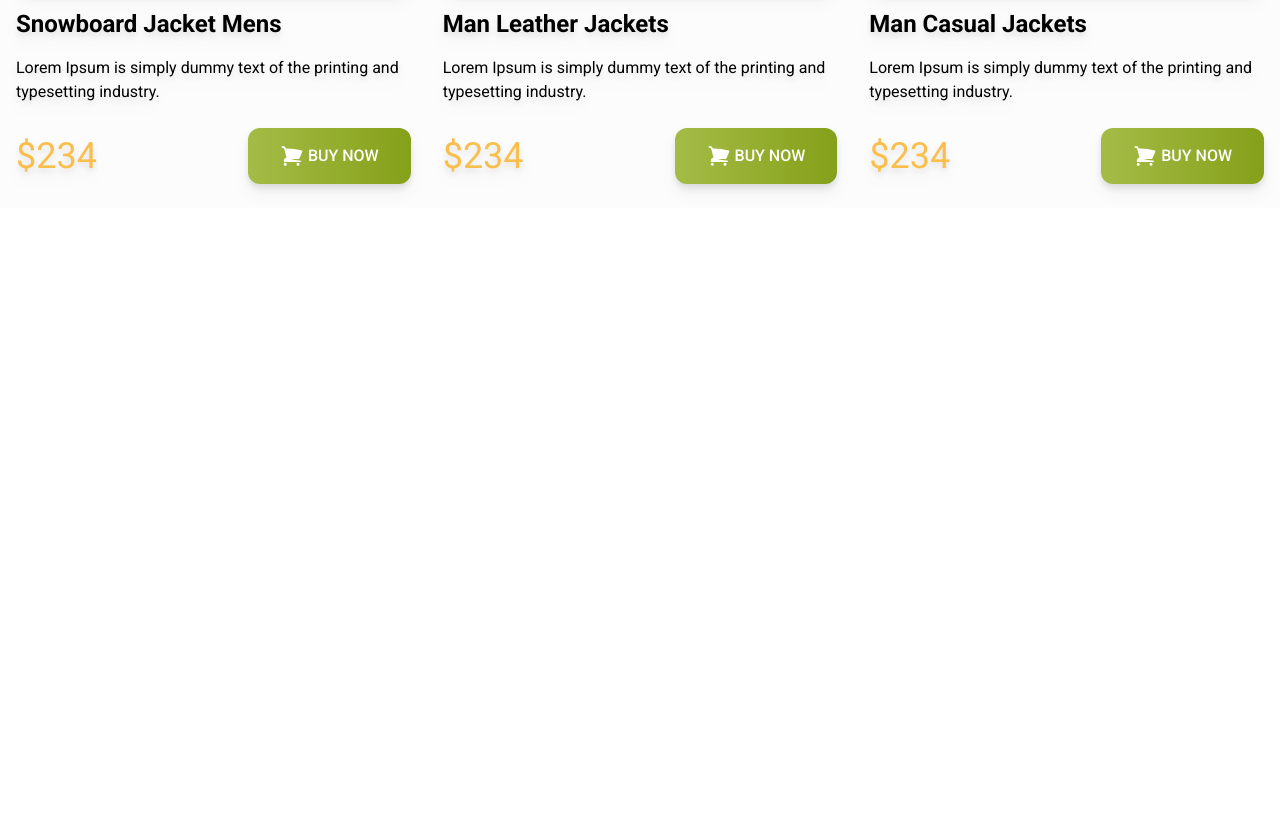
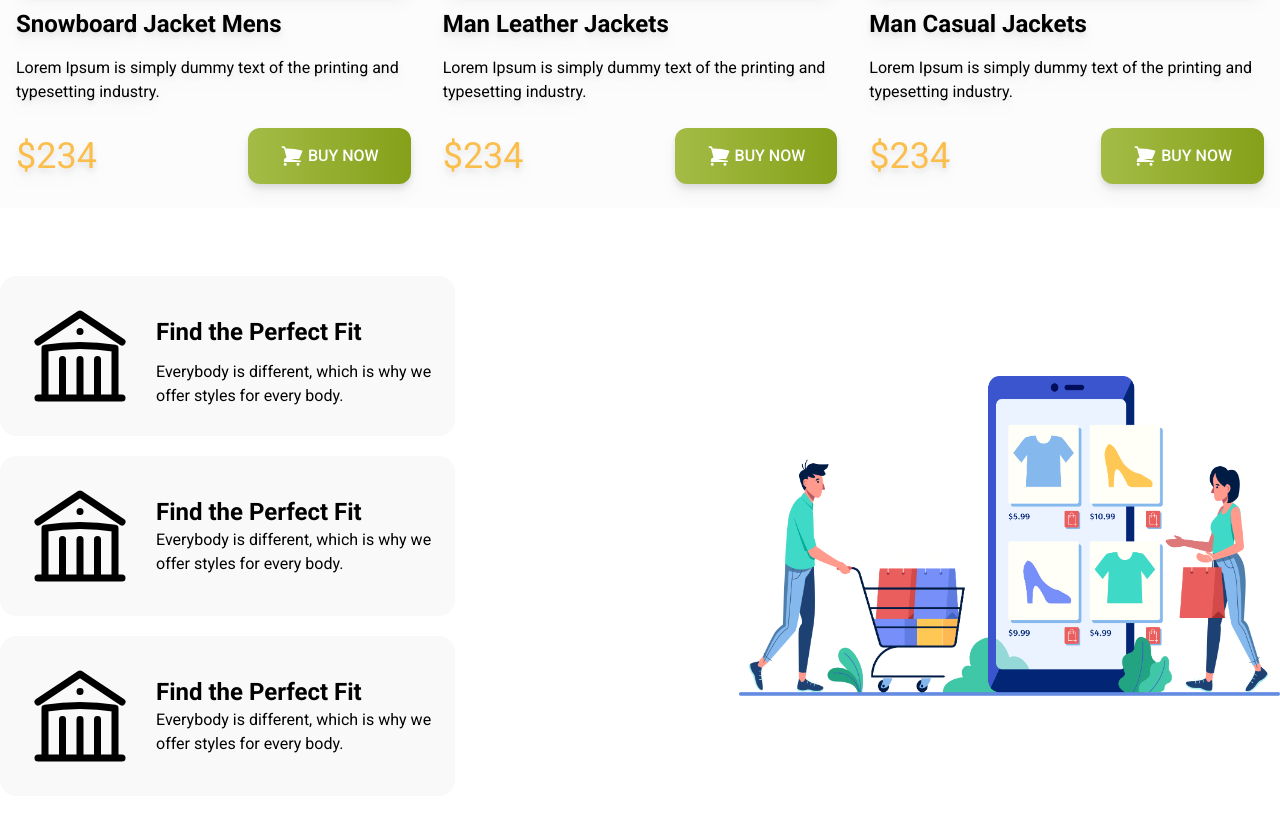
Before and after one commit to manna179/Tailwind-penguine-fashion, a plain HTML site: page index.html in a window 1280 px wide. Shown: the part 1865-2681 px from the top of the page. Before the commit the page ends 2121 px from the top, so only its background shows below. Drawn offline with nearby package versions, Linux system fonts and the light colour scheme.

Commit message:
added footer

```diff
--- a/index.html
+++ b/index.html
@@ -178,7 +178,47 @@
 
     </main>
     <footer>
+        <div class="flex justify-between items-center max-w-7xl mx-auto ">
+            <div >
+                <div class="flex items-center bg-[#f9f9f9] rounded-2xl my-5 p-6">
+                    <div class="mr-5"> <svg xmlns="http://www.w3.org/2000/svg" fill="none" viewBox="0 0 24 24" stroke-width="1.5" stroke="currentColor" class="size-28">
+                        <path stroke-linecap="round" stroke-linejoin="round" d="M12 21v-8.25M15.75 21v-8.25M8.25 21v-8.25M3 9l9-6 9 6m-1.5 12V10.332A48.36 48.36 0 0 0 12 9.75c-2.551 0-5.056.2-7.5.582V21M3 21h18M12 6.75h.008v.008H12V6.75Z" />
+                      </svg>
+                      </div>
+                     <div><h3 class="text-2xl font-bold my-3" >Find the Perfect Fit</h3>
+                        <p>Everybody is different, which is why we
+                            <br>
+                            offer styles for every body.</p></div>
+                </div>
 
+
+                <div class="flex items-center bg-[#f9f9f9] rounded-2xl my-5 p-6">
+                    <div class="mr-5"> <svg xmlns="http://www.w3.org/2000/svg" fill="none" viewBox="0 0 24 24" stroke-width="1.5" stroke="currentColor" class="size-28">
+                        <path stroke-linecap="round" stroke-linejoin="round" d="M12 21v-8.25M15.75 21v-8.25M8.25 21v-8.25M3 9l9-6 9 6m-1.5 12V10.332A48.36 48.36 0 0 0 12 9.75c-2.551 0-5.056.2-7.5.582V21M3 21h18M12 6.75h.008v.008H12V6.75Z" />
+                      </svg>
+                      </div>
+                     <div class="my-3"><h3 class="font-bold text-2xl">Find the Perfect Fit</h3>
+                        <p>Everybody is different, which is why we
+                            <br>
+                            offer styles for every body.</p></div>
+                </div>
+
+                <div class="flex items-center bg-[#f9f9f9] rounded-2xl my-5 p-6">
+                    <div class="mr-5"> <svg xmlns="http://www.w3.org/2000/svg" fill="none" viewBox="0 0 24 24" stroke-width="1.5" stroke="currentColor" class="size-28">
+                        <path stroke-linecap="round" stroke-linejoin="round" d="M12 21v-8.25M15.75 21v-8.25M8.25 21v-8.25M3 9l9-6 9 6m-1.5 12V10.332A48.36 48.36 0 0 0 12 9.75c-2.551 0-5.056.2-7.5.582V21M3 21h18M12 6.75h.008v.008H12V6.75Z" />
+                      </svg>
+                      </div>
+                     <div><h3 class="text-2xl font-bold" >Find the Perfect Fit</h3>
+                        <p>Everybody is different, which is why we
+                            <br>
+                            offer styles for every body.
+                        </p></div>
+                </div>
+            </div>
+            <div>
+                <img class="h-80" src="images/shopping.png" alt="">
+            </div>
+        </div>
     </footer>
 </body>
 </html>
```
